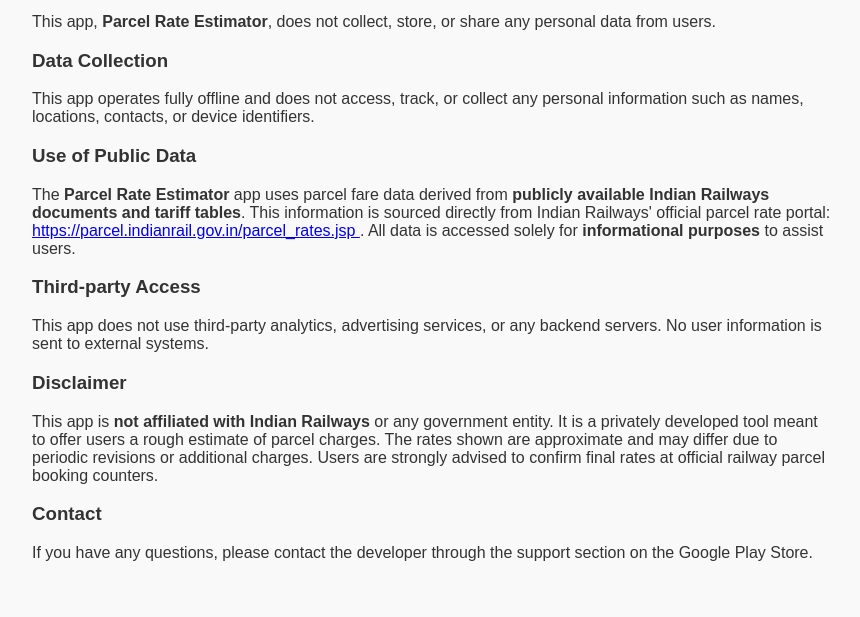
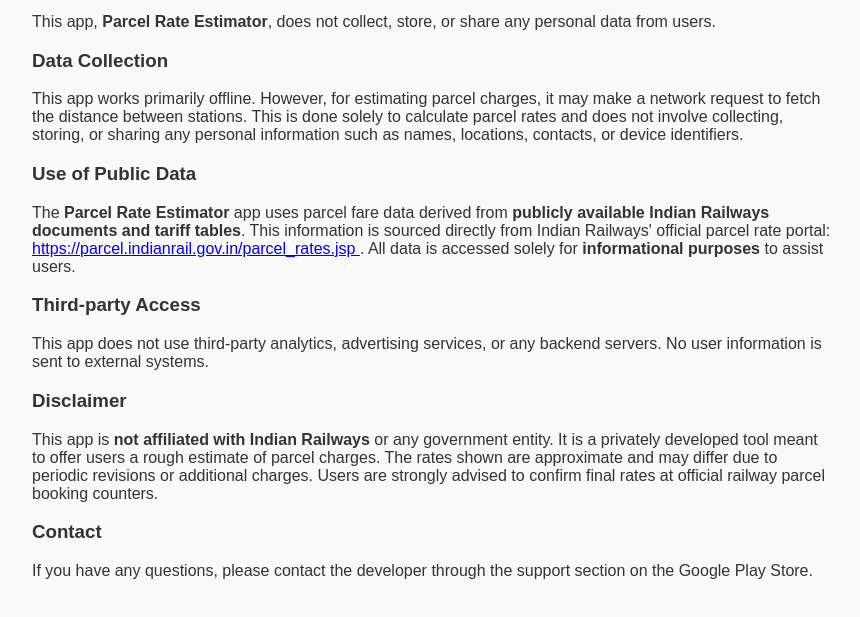
Before and after one commit to irunfist/parcel-rates-estimator, a plain HTML site: page index.html in a window 1280 px wide. Shown: the part 121-738 px from the top of the page, without its empty margins (208-1068 px from the left). Drawn offline with Linux system fonts and the light colour scheme.

Commit message:
Update index.html

```diff
--- a/index.html
+++ b/index.html
@@ -14,9 +14,8 @@
 
   <h3>Data Collection</h3>
   <p>
-    This app operates fully offline and does not access, track, or collect any personal information
-    such as names, locations, contacts, or device identifiers.
-  </p>
+  This app works primarily offline. However, for estimating parcel charges, it may make a network request to fetch the distance between stations. This is done solely to calculate parcel rates and does not involve collecting, storing, or sharing any personal information such as names, locations, contacts, or device identifiers.
+</p>
 
   <h3>Use of Public Data</h3>
   <p>
```
